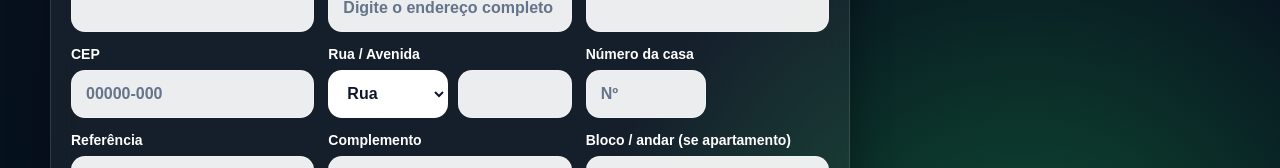
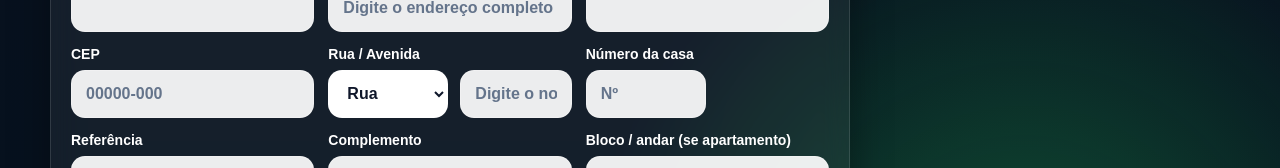
Before and after one commit to mateuseduardo250/Taua-Store, a Next.js app: page /checkout in a window 1280 px wide. Shown: the part 729-897 px from the top of the page. Built offline with nearby package versions, Linux system fonts and the light colour scheme.

Commit message:
Update CheckoutForm.tsx

```diff
--- a/src/components/checkout/CheckoutForm.tsx
+++ b/src/components/checkout/CheckoutForm.tsx
@@ -223,17 +223,24 @@ export function CheckoutForm() {
             </div>
 <div className="field">
   <label>Rua / Avenida</label>
-              <div style={{ display: 'grid', gridTemplateColumns: '120px 1fr', gap: 10 }}>
-                <select value={form.homeDelivery.streetType} onChange={(e) => updateField('homeDelivery.streetType', e.target.value)}>
+
+  <div style={{ display: 'flex', gap: 12 }}>
+
+    {/* SELECT pequeno */}
+    <select style={{ width: 120 }}>
       <option>Rua</option>
       <option>Avenida</option>
       <option>Alameda</option>
-                  <option>Travessa</option>
-                  <option>Outro</option>
     </select>
-                <input value={form.homeDelivery.streetName} onChange={(e) => updateField('homeDelivery.streetName', e.target.value)} />
+
+    {/* INPUT grande */}
+    <input
+      type="text"
+      placeholder="Digite o nome da rua"
+      style={{ flex: 1 }}
+    />
+
   </div>
-              {errors.homeStreet && <span className="error">{errors.homeStreet}</span>}
 </div>
             <div className="field" style={{ maxWidth: 120 }}>
   <label>Número da casa</label>
```
Lines whose indentation alone changed are shown as unchanged.
